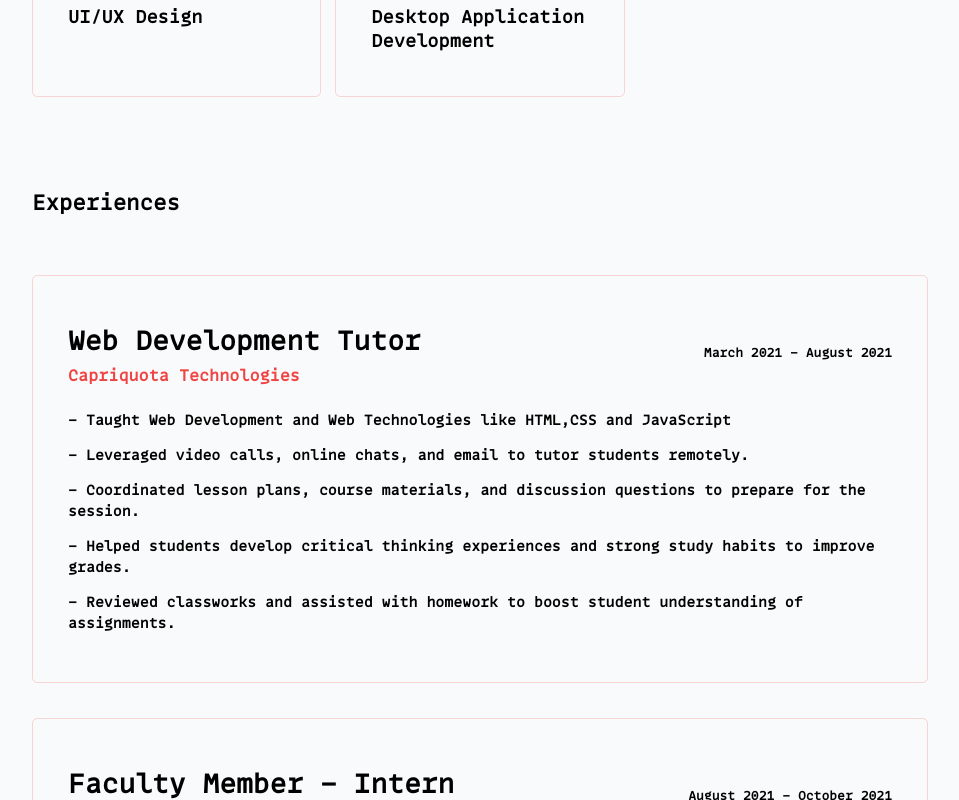
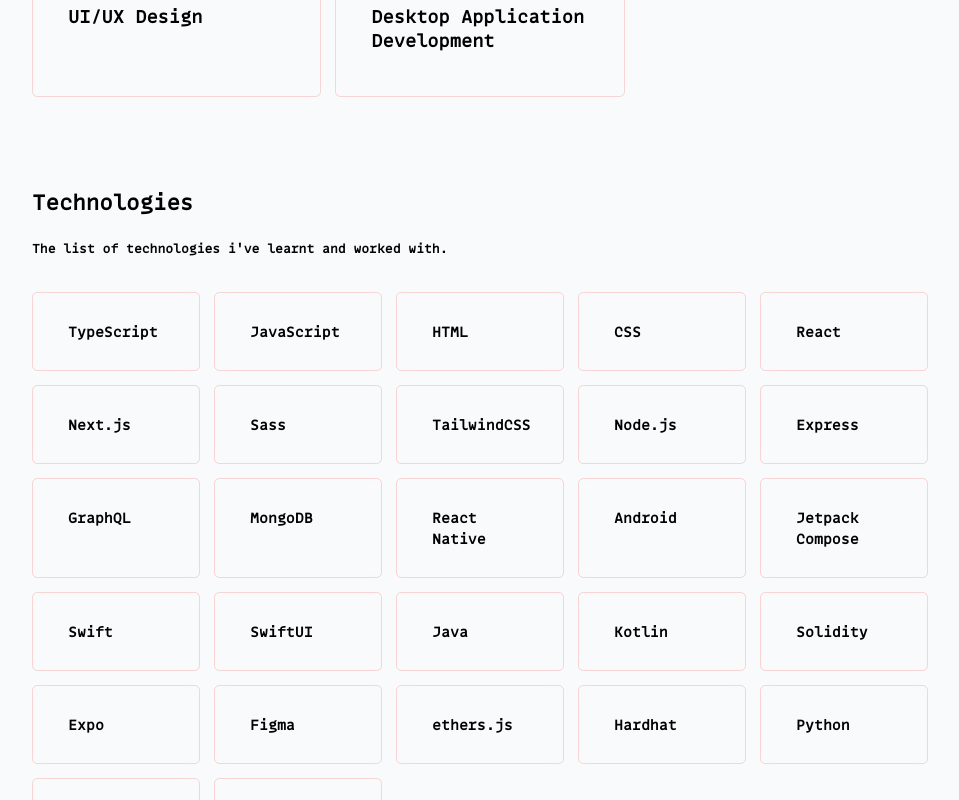
Before and after one commit to theharryszn/portfolio, a Next.js app: page /resume in a window 1280 px wide. Shown: the part 1240-2040 px from the top of the page, without its empty margins (160-1119 px from the left). Built offline with nearby package versions, Linux system fonts and the light colour scheme.

Commit message:
added technologies to resume

```diff
--- a/pages/resume.tsx
+++ b/pages/resume.tsx
@@ -4,6 +4,7 @@
 import Educations from "../components/Educations";
 import Experiences from "../components/Experiences";
 import Skills from "../components/Skills";
+import Technologies from "../components/Technologies";
 
 export const languages = [
   {
@@ -62,6 +63,7 @@
         </div>
       </header>
       <Skills />
+      <Technologies />
       <Experiences />
       <Educations />
       <section className='section'>
```
